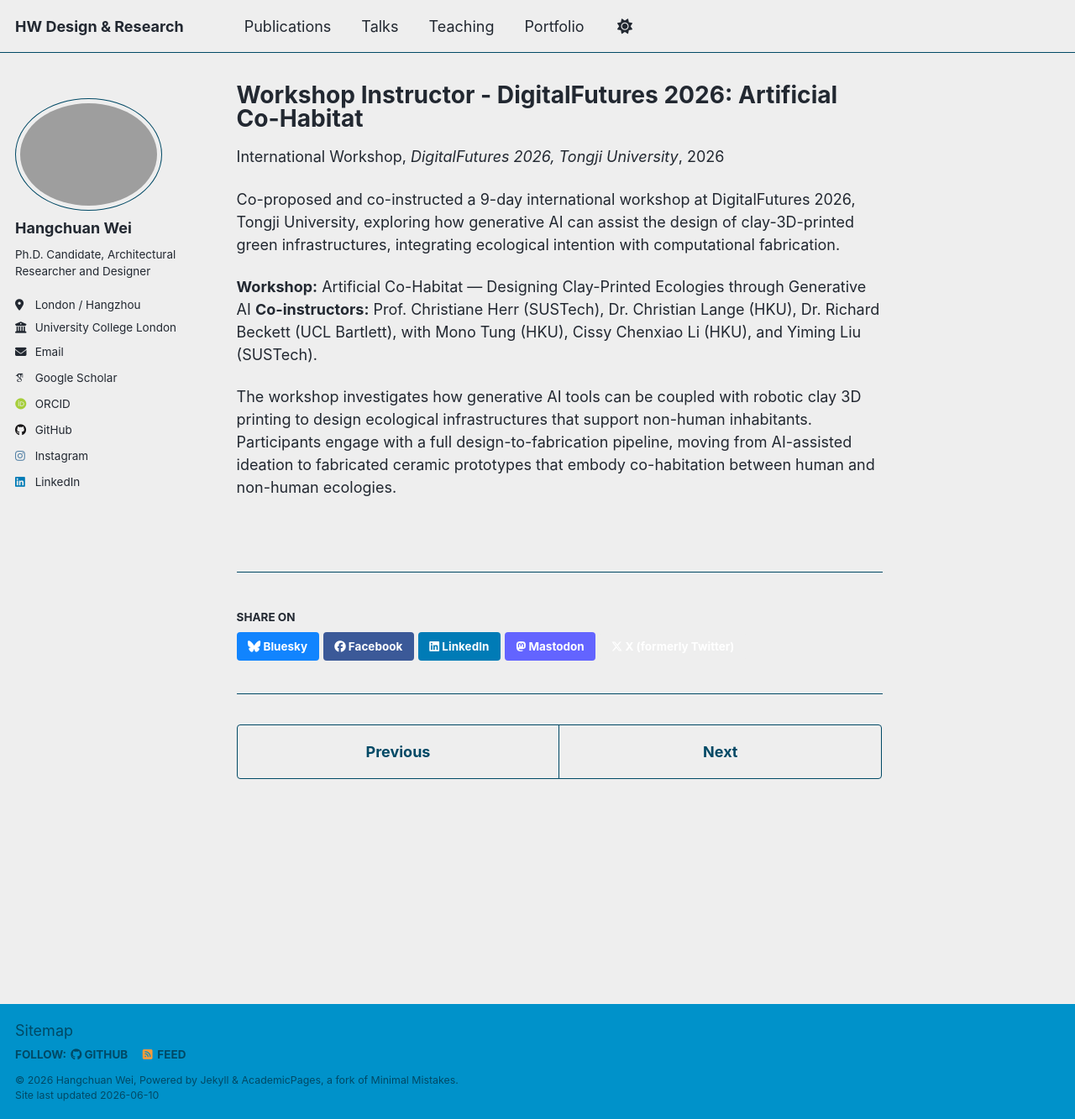
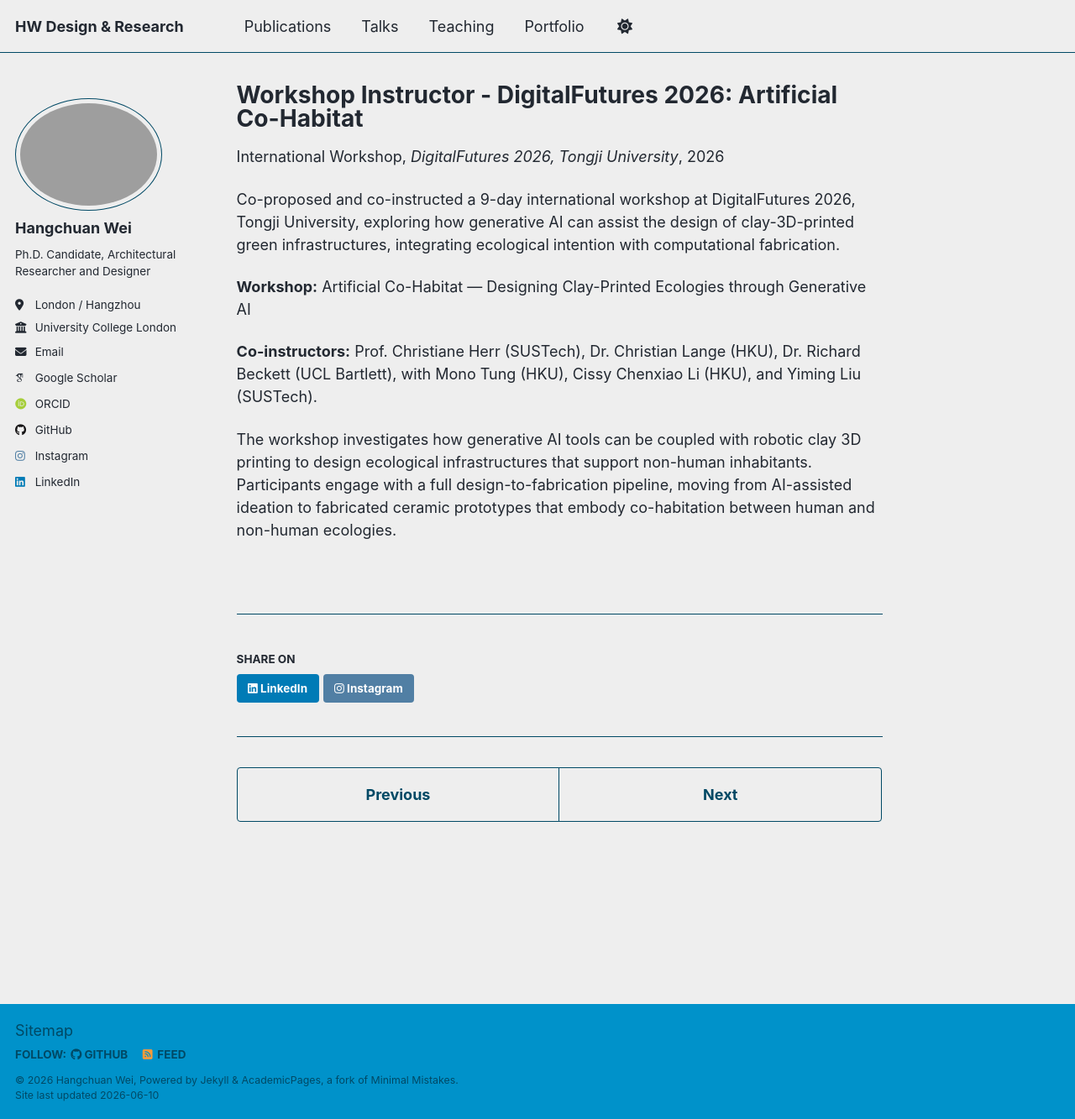
Before and after one commit to hang-chuan-wei/hang-chuan-wei.github.io, a Jekyll site: the page built from _teaching/2026-DigitalFutures-workshop.md, in a window 1280 px wide and 1333 px high. Shown: the whole window at 84% size. Built offline with Jekyll 4.4.1, drawn with Linux system fonts in a browser that asks for light colours; some web fonts are replaced; a script that is not in the unit is left out.

Commit message:
Trim share buttons and fix DigitalFutures workshop layout
- _includes/social-share.html: remove Bluesky, Facebook, Mastodon, and X
  share buttons, leaving only LinkedIn (share) and a new Instagram
  follow link. Hangchuan only uses LinkedIn and Instagram, so the
  removed buttons pointed at accounts that do not exist.
- _sass/layout/_buttons.scss: register `instagram` in the social-button
  SCSS map so the new button picks up the existing $instagram-color
  and matches the rest of the share bar visually.
- _teaching/2026-DigitalFutures-workshop.md: add a blank line between
  the "Workshop:" and "Co-instructors:" entries so they render as
  separate paragraphs instead of running together on one line.

Co-Authored-By: Claude Opus 4.7 <noreply@anthropic.com>

```diff
--- a/_includes/social-share.html
+++ b/_includes/social-share.html
@@ -5,13 +5,7 @@
     <h4 class="page__share-title">{{ site.data.ui-text[site.locale].share_on_label | default: "Share on" }}</h4>
   {% endif %}
 
-  <a href="https://bsky.app/intent/compose?text={{ base_path }}{{ page.url }}" class="btn btn--bluesky" title="{{ site.data.ui-text[site.locale].share_on_label | default: 'Share on' }} Bluesky"><i class="fab fa-bluesky" aria-hidden="true"></i><span> Bluesky</span></a>
-
-  <a href="https://www.facebook.com/sharer/sharer.php?u={{ base_path }}{{ page.url }}" class="btn btn--facebook" title="{{ site.data.ui-text[site.locale].share_on_label | default: 'Share on' }} Facebook"><i class="fab fa-facebook" aria-hidden="true"></i><span> Facebook</span></a>
-
   <a href="https://www.linkedin.com/shareArticle?mini=true&url={{ base_path }}{{ page.url }}" class="btn btn--linkedin" title="{{ site.data.ui-text[site.locale].share_on_label | default: 'Share on' }} LinkedIn"><i class="fab fa-linkedin" aria-hidden="true"></i><span> LinkedIn</span></a>
 
-  <a href="https://www.addtoany.com/add_to/mastodon?linkurl={{  base_path | append: page.url | url_encode }}" class="btn btn--mastodon" title="{{ site.data.ui-text[site.locale].share_on_label | default: 'Share on' }} Mastodon"><i class="fab fa-mastodon" aria-hidden="true"></i><span> Mastodon</span></a>
-
-  <a href="https://x.com/intent/post?text={{ base_path }}{{ page.url }}" class="btn btn--x" title="{{ site.data.ui-text[site.locale].share_on_label | default: 'Share on' }} X"><i class="fab fa-x-twitter" aria-hidden="true"></i><span> X (formerly Twitter)</span></a>
+  <a href="https://www.instagram.com/hanx_wei/" class="btn btn--instagram" title="Follow on Instagram" target="_blank" rel="noopener"><i class="fab fa-instagram" aria-hidden="true"></i><span> Instagram</span></a>
 </section>
--- a/_sass/layout/_buttons.scss
+++ b/_sass/layout/_buttons.scss
@@ -121,6 +121,7 @@
   (bluesky, $bluesky-color),
   (facebook, $facebook-color),
   (google-plus, $google-plus-color),
+  (instagram, $instagram-color),
   (linkedin, $linkedin-color),
   (mastodon, $mastodon-color),
   (twitter, $twitter-color);
--- a/_teaching/2026-DigitalFutures-workshop.md
+++ b/_teaching/2026-DigitalFutures-workshop.md
@@ -11,6 +11,7 @@ location: "Shanghai, China"
 Co-proposed and co-instructed a 9-day international workshop at DigitalFutures 2026, Tongji University, exploring how generative AI can assist the design of clay-3D-printed green infrastructures, integrating ecological intention with computational fabrication.
 
 **Workshop:** Artificial Co-Habitat — Designing Clay-Printed Ecologies through Generative AI
+
 **Co-instructors:** Prof. Christiane Herr (SUSTech), Dr. Christian Lange (HKU), Dr. Richard Beckett (UCL Bartlett), with Mono Tung (HKU), Cissy Chenxiao Li (HKU), and Yiming Liu (SUSTech).
 
 The workshop investigates how generative AI tools can be coupled with robotic clay 3D printing to design ecological infrastructures that support non-human inhabitants. Participants engage with a full design-to-fabrication pipeline, moving from AI-assisted ideation to fabricated ceramic prototypes that embody co-habitation between human and non-human ecologies.
```
